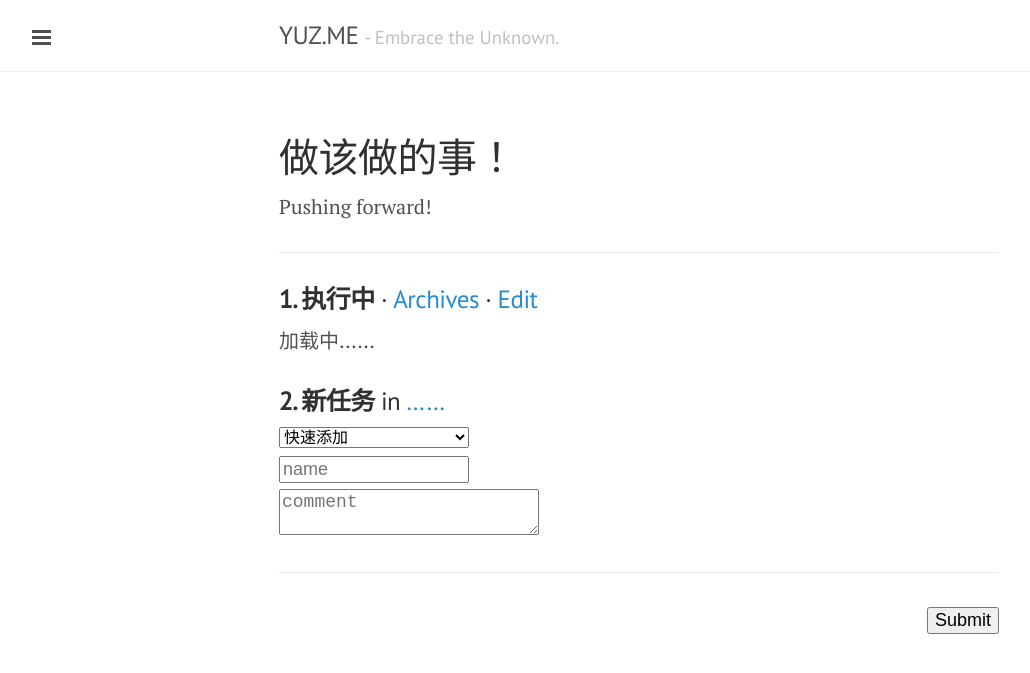
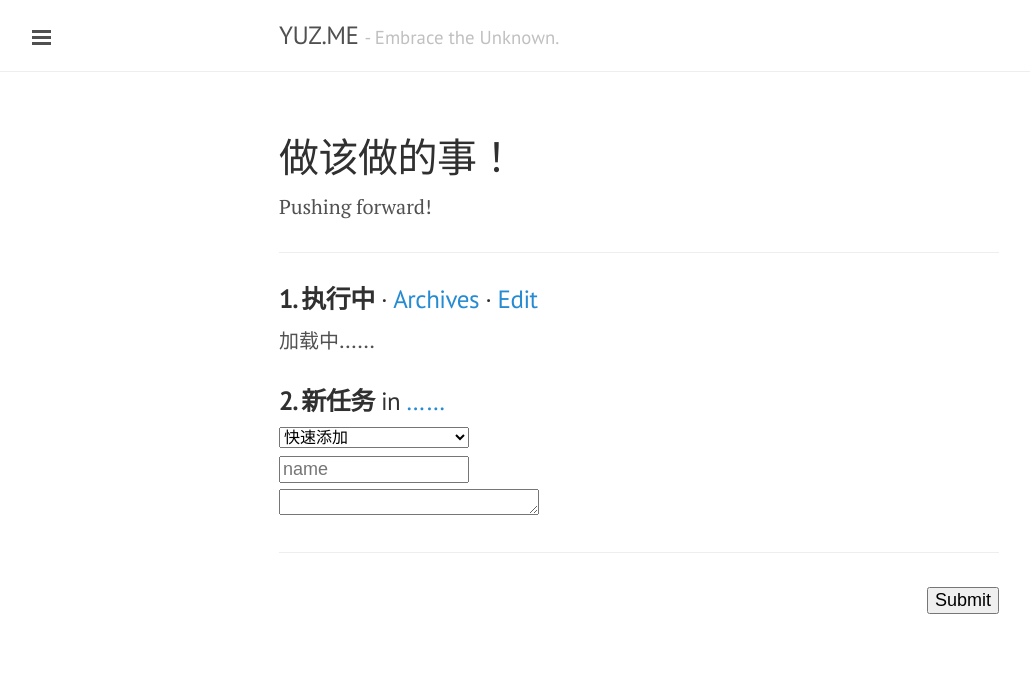
Before and after one commit to yusite/yuz.me, a Jekyll site: the page built from log.md, in a window 1280 px wide. Shown: the top 673 px of the page, without its empty margins (1-1031 px from the left). Built offline with Jekyll 4.4.1, drawn with Linux system fonts in a browser that asks for light colours; Markdown is read by kramdown in place of the engine named in the settings.

Commit message:
update log page

```diff
--- a/log.md
+++ b/log.md
@@ -27,7 +27,7 @@ Pushing forward!
 <br>
 <input type="text" name="create" style="font-size:18px;margin-top:6px;width:190px;" placeholder="name">
 <br>
-<textarea name="comment" rows="2" style="font-size:18px;margin-top:6px;" placeholder="comment"></textarea>
+<textarea name="comment" rows="1" style="font-size:18px;margin-top:6px;"></textarea>
 </h3>
 
 <hr>
```
